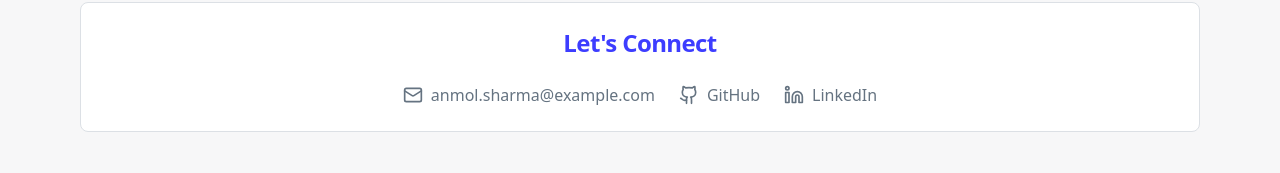
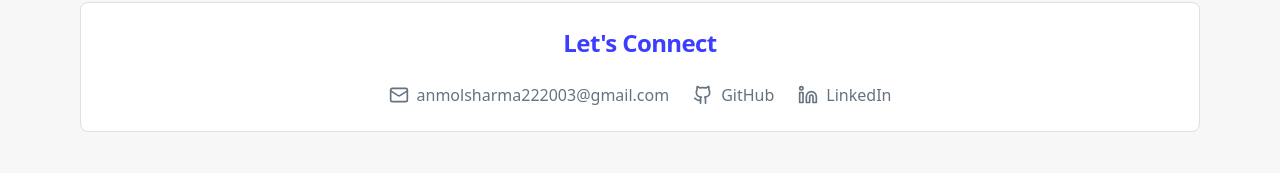
Before and after one commit to Anmolsharma2003/Anmol-s-Protofolio, a React (Vite) app: page / in a window 1280 px wide. Shown: the part 2362-2535 px from the top of the page. Built offline with nearby package versions, Linux system fonts and the light colour scheme.

Commit message:
Add email to portfolio
Add email address anmolsharma222003@gmail.com to the portfolio.

```diff
--- a/src/components/Portfolio.tsx
+++ b/src/components/Portfolio.tsx
@@ -203,7 +203,7 @@ const Portfolio = () => {
             <div className="flex justify-center gap-6">
               <div className="flex items-center gap-2 text-muted-foreground hover:text-primary cursor-pointer transition-colors">
                 <Mail size={20} />
-                <span>anmol.sharma@example.com</span>
+                <span>anmolsharma222003@gmail.com</span>
               </div>
               <div className="flex items-center gap-2 text-muted-foreground hover:text-primary cursor-pointer transition-colors">
                 <Github size={20} />
```
